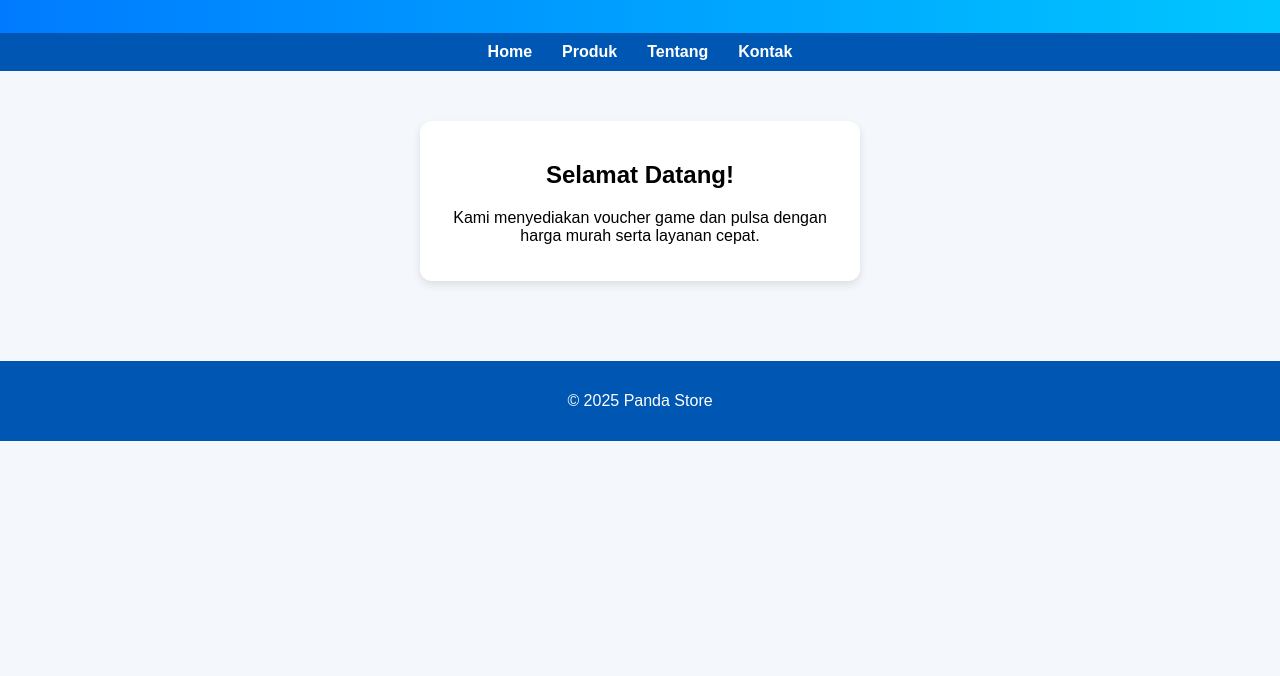
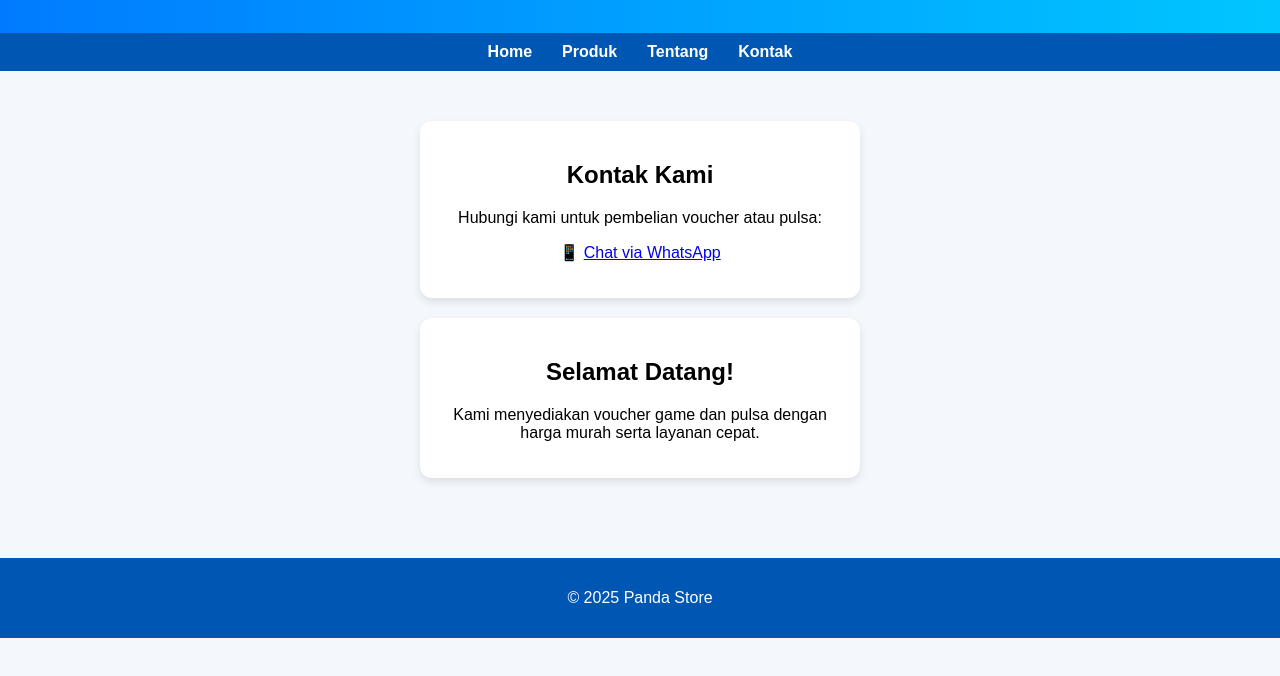
Before and after one commit to farhan2357/Pandastore, a plain HTML site: page index.html in a window 1280 px wide. Shown: the part 122-798 px from the top of the page. Drawn offline with Linux system fonts and the light colour scheme.

Commit message:
index.html

```diff
--- a/index.html
+++ b/index.html
@@ -21,6 +21,14 @@
   </nav>
 
   <main>
+    <!-- Bagian Kontak -->
+<section id="kontak" class="card">
+  <h2>Kontak Kami</h2>
+  <p>Hubungi kami untuk pembelian voucher atau pulsa:</p>
+  <p>
+    📱 <a href="https://wa.me/62895415639705" target="_blank">Chat via WhatsApp</a><br>
+  </p>
+</section>
     <div class="card">
       <h2>Selamat Datang!</h2>
       <p>Kami menyediakan voucher game dan pulsa dengan harga murah serta layanan cepat.</p>
```
